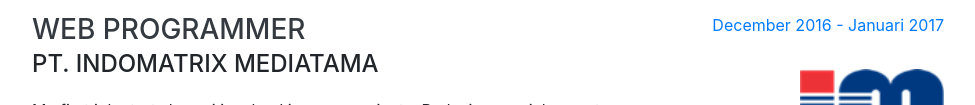
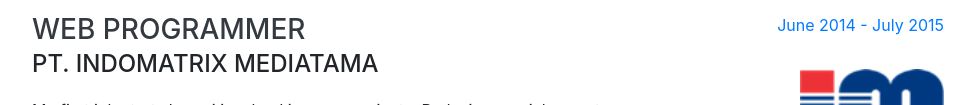
Before and after one commit to ariemeow/ariemeow.github.io, a website with bundled scripts: page index.html in a window 1280 px wide. Shown: the part 3546-3651 px from the top of the page, without its empty margins (288-1263 px from the left). Built offline with nearby package versions, Linux system fonts and the light colour scheme; a web font is replaced by a local one.

Commit message:
Updating Experience Year

```diff
--- a/index.html
+++ b/index.html
@@ -252,7 +252,7 @@
             </ul>
           </div>
           <div class="resume-date text-md-right">
-            <span class="text-primary">December 2016 - Januari 2017</span>
+            <span class="text-primary">June 2014 - July 2015</span>
             <br />
             <img src="img/im.png" class="company-logo" alt="PT. Indomatrix Mediatama" />
           </div>
```
